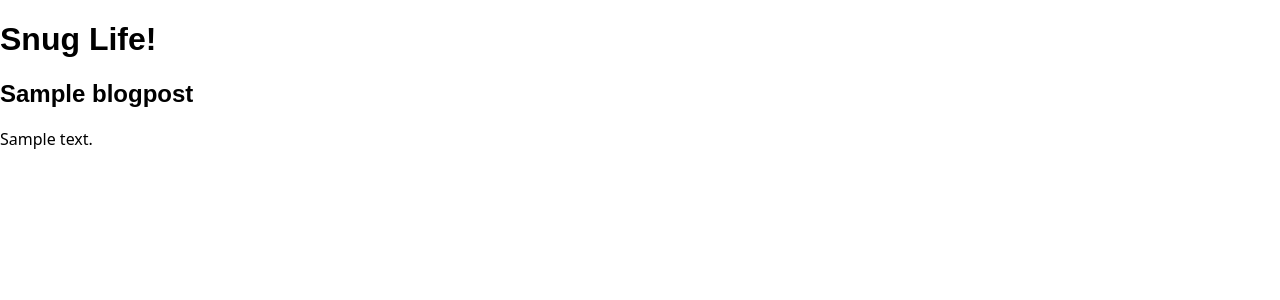
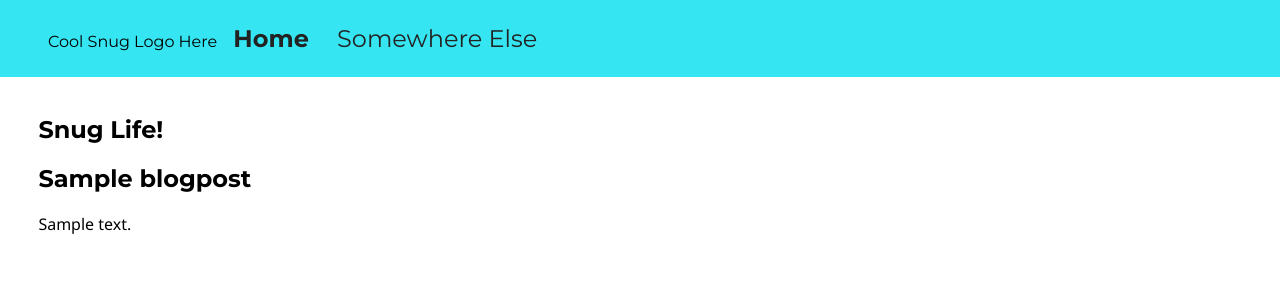
Before and after one commit to jwarren116/karlico, a Django app: page / in a window 1280 px wide. Shown: the top 300 px of the page. Run offline with Django 3.2, Linux system fonts and the light colour scheme; tables that the repository leaves empty hold one stand-in row (values such as "Sample post").

Commit message:
Add navbar and CSS imports to base.html template

```diff
--- a/karlico/templates/base.html
+++ b/karlico/templates/base.html
@@ -1,3 +1,4 @@
+{% load staticfiles %}
 <!DOCTYPE html>
 <html lang="en">
   <head>
@@ -8,12 +9,24 @@
     <meta name="author" content="Karli Warren">
     <title>Karli's Blog</title>
     <!-- Core CSS -->
-    <link href="/static/css/main.css" rel="stylesheet">
+    <link href="{% static 'css/main.css' %}" rel="stylesheet">
+    <link href='http://fonts.googleapis.com/css?family=Montserrat:400,700|Noto+Sans:400,700' rel='stylesheet' type='text/css'>
   </head>
   <body>
 
+    <header>
+        <nav>
+            <ul>
+                <li>Cool Snug Logo Here</li>
+                <li class="active"><a href="#">Home</a></li>
+                <li><a href="#">Somewhere Else</a></li>
+            </ul>
+        </nav>
+    </header>
+    <section>
     {% block body %}
     {% endblock %}
+    </section>
 
   </body>
 </html>
```
